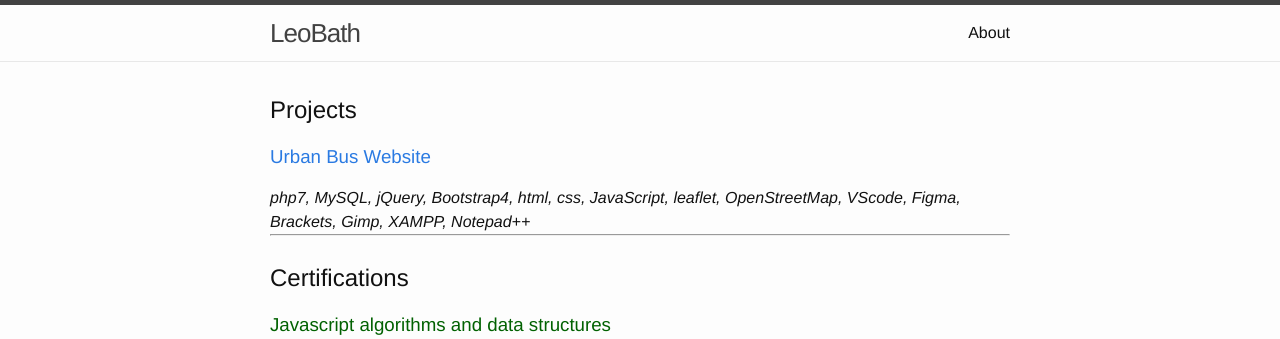
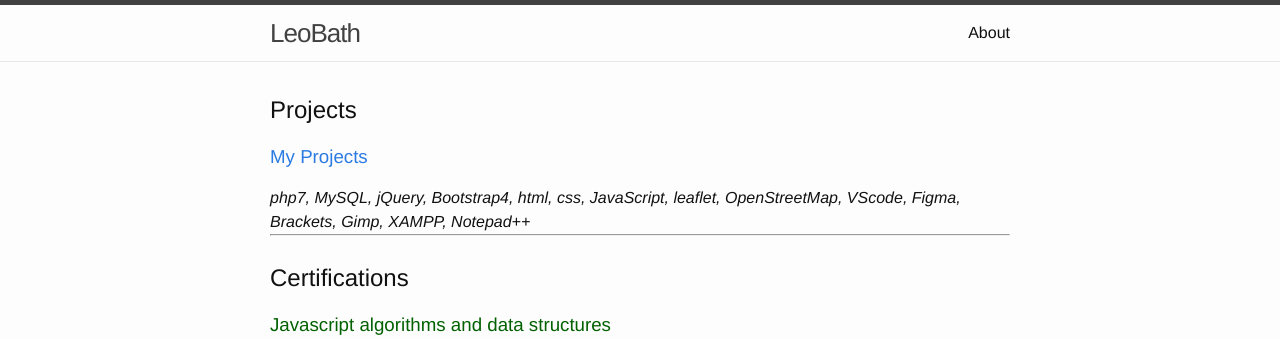
Before and after one commit to leobath/leobath.github.io, a Jekyll site: the page built from index.html, in a window 1280 px wide. Shown: the top 339 px of the page. Built offline with Jekyll 4.4.1, drawn with Linux system fonts in a browser that asks for light colours.

Commit message:
Update index.html

```diff
--- a/index.html
+++ b/index.html
@@ -6,8 +6,8 @@ layout: default
 
 <h3 style="text-align: left">
 
-  <a href="http://project.leobath.tk">
-    <span style="">Urban Bus Website</span>
+  <a href="http://leobath.tk">
+    <span style="">My Projects</span>
     </a>
 
 </h3>
```
